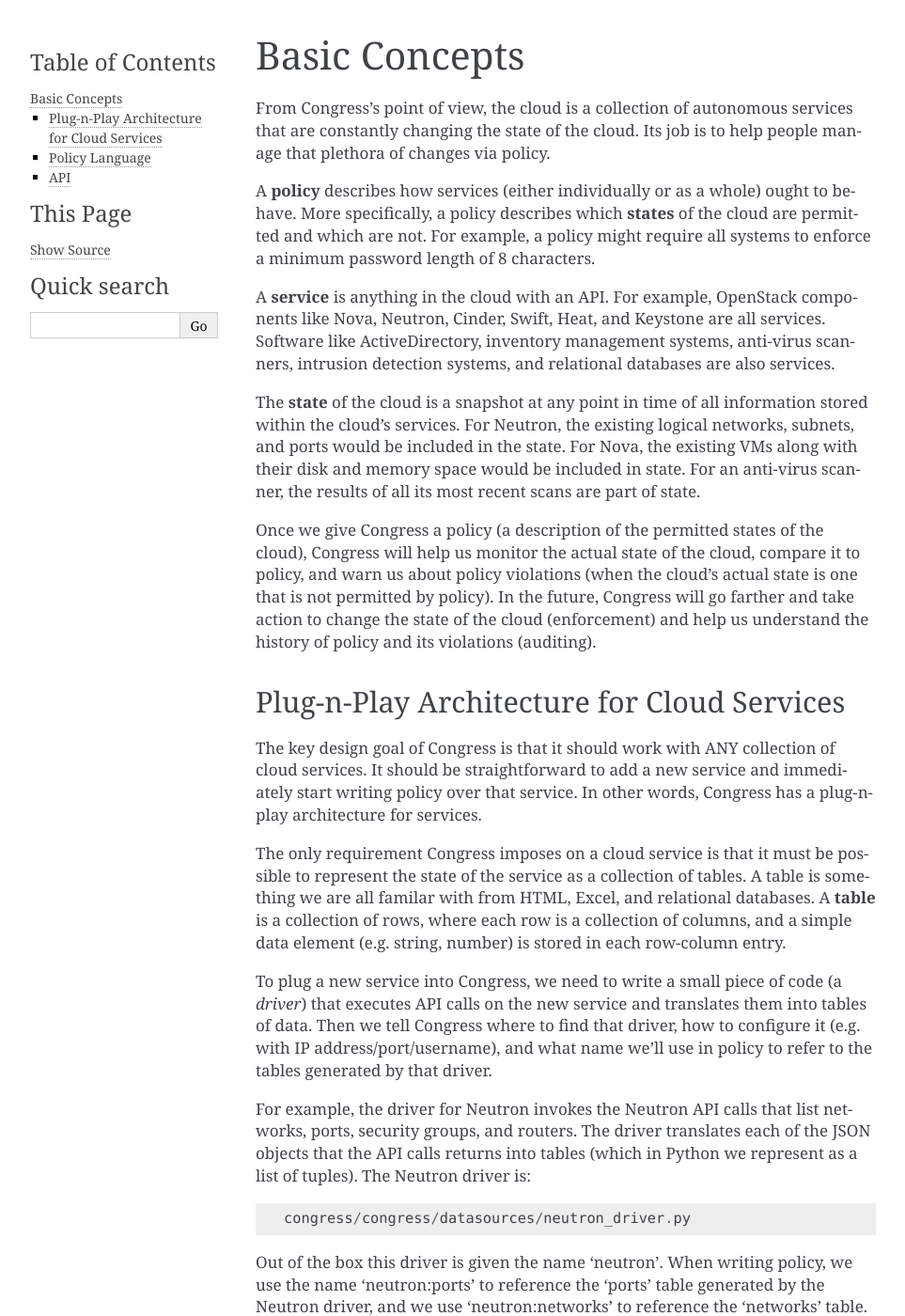
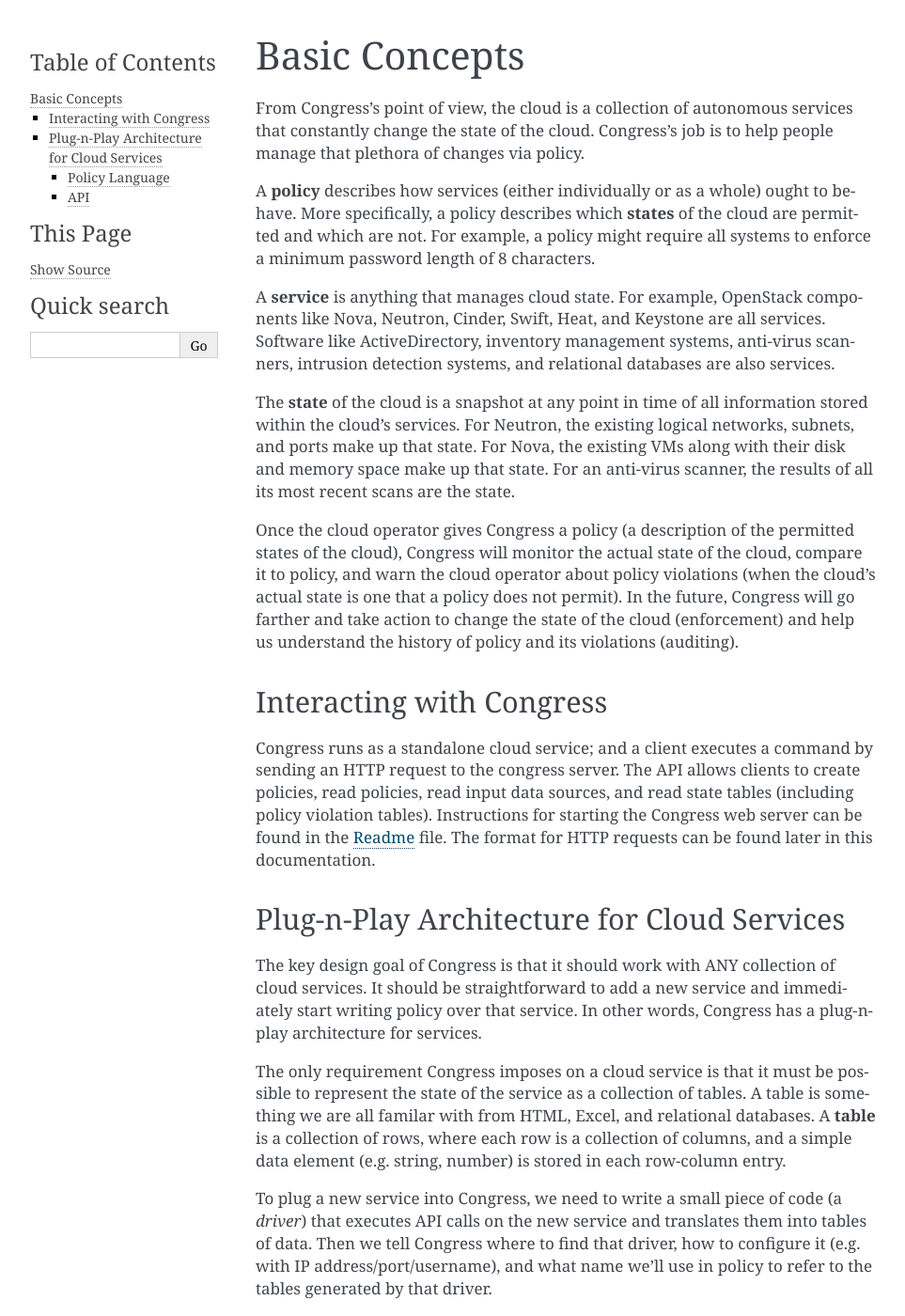
Before and after one commit to openstack-archive/congress, a Sphinx documentation site: the page built from doc/source/concepts.rst, in a window 1280 px wide and 1400 px high. Shown: the whole window at 94% size, without its empty margins (148-1111 px from the left). Built offline with Sphinx 7.4.7, drawn with Linux system fonts in a browser that asks for light colours.

Commit message:
Edit basic concepts a little
Change-Id: I944967e5b492cd99629ae9c3a9ea48c55504f5ce

```diff
--- a/doc/source/concepts.rst
+++ b/doc/source/concepts.rst
@@ -3,20 +3,20 @@
 .. _concepts:
 
 
-=================
+==============
 Basic Concepts
-=================
+==============
 
 From Congress's point of view, the cloud is a collection of autonomous
-services that are constantly changing the state of the cloud.  Its job is to
-help people manage that plethora of changes via policy.
+services that constantly change the state of the cloud.  Congress's
+job is to help people manage that plethora of changes via policy.
 
 A **policy** describes how services (either individually or as a whole) ought
 to behave.  More specifically, a policy describes which **states** of the
 cloud are permitted and which are not.  For example, a policy might require
 all systems to enforce a minimum password length of 8 characters.
 
-A **service** is anything in the cloud with an API.  For example, OpenStack
+A **service** is anything that manages cloud state.  For example, OpenStack
 components like Nova, Neutron, Cinder, Swift, Heat, and Keystone are all
 services.  Software like |ad|, inventory management systems, anti-virus
 scanners, intrusion detection systems, and relational databases are also
@@ -24,20 +24,30 @@ services.
 
 The **state** of the cloud is a snapshot at any point in time of all
 information stored within the cloud's services.  For Neutron, the existing
-logical networks, subnets, and ports would be included in the state.  For
-Nova, the existing VMs along with their disk and memory space would be included
-in state.  For an anti-virus scanner, the results of all its most recent
-scans are part of state.
+logical networks, subnets, and ports make up that state.  For
+Nova, the existing VMs along with their disk and memory space make up that
+state.  For an anti-virus scanner, the results of all its most recent
+scans are the state.
 
-
-Once we give Congress a policy (a description of the permitted states of the
-cloud), Congress will help us monitor the actual state of the cloud, compare
-it to policy, and warn us about policy violations (when the cloud's actual
-state is one that is not permitted by policy).  In the future, Congress will
+Once the cloud operator gives Congress a policy (a description of the permitted states of the
+cloud), Congress will monitor the actual state of the cloud, compare
+it to policy, and warn the cloud operator about policy violations (when the cloud's actual
+state is one that a policy does not permit).  In the future, Congress will
 go farther and take action to change the state of the cloud (enforcement) and
 help us understand the history of policy and its violations (auditing).
 
---------------------------------------------
+Interacting with Congress
+---------------------
+
+Congress runs as a standalone cloud service; and a client executes a
+command by sending an HTTP request to the congress server.  The API
+allows clients to create policies, read policies, read input data
+sources, and read state tables (including policy violation tables).
+Instructions for starting the Congress web server can be found in the
+:ref:`Readme <readme>` file.  The format for HTTP requests can be
+found later in this documentation.
+
+
 Plug-n-Play Architecture for Cloud Services
 --------------------------------------------
 
--- a/doc/source/index.rst
+++ b/doc/source/index.rst
@@ -12,14 +12,13 @@ Contents:
    :maxdepth: 2
 
    readme
-   usage
-   contributing
 
-   intro
    concepts
    cloud_services
    policy
    api
+
+   contributing
    related
 
 Indices and tables
```
Also changed, not shown: doc/source/usage.rst (deleted, +0 -16 lines).
